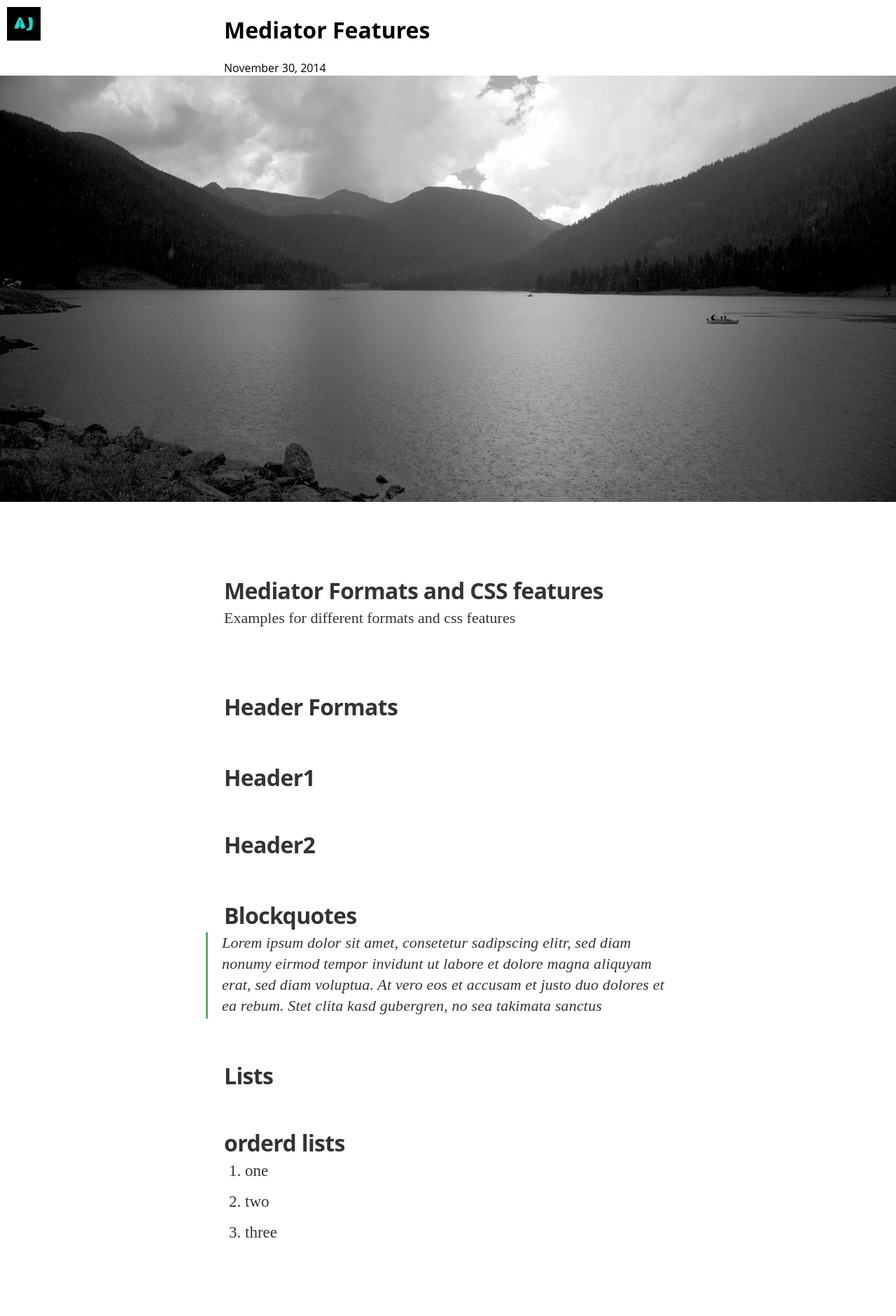
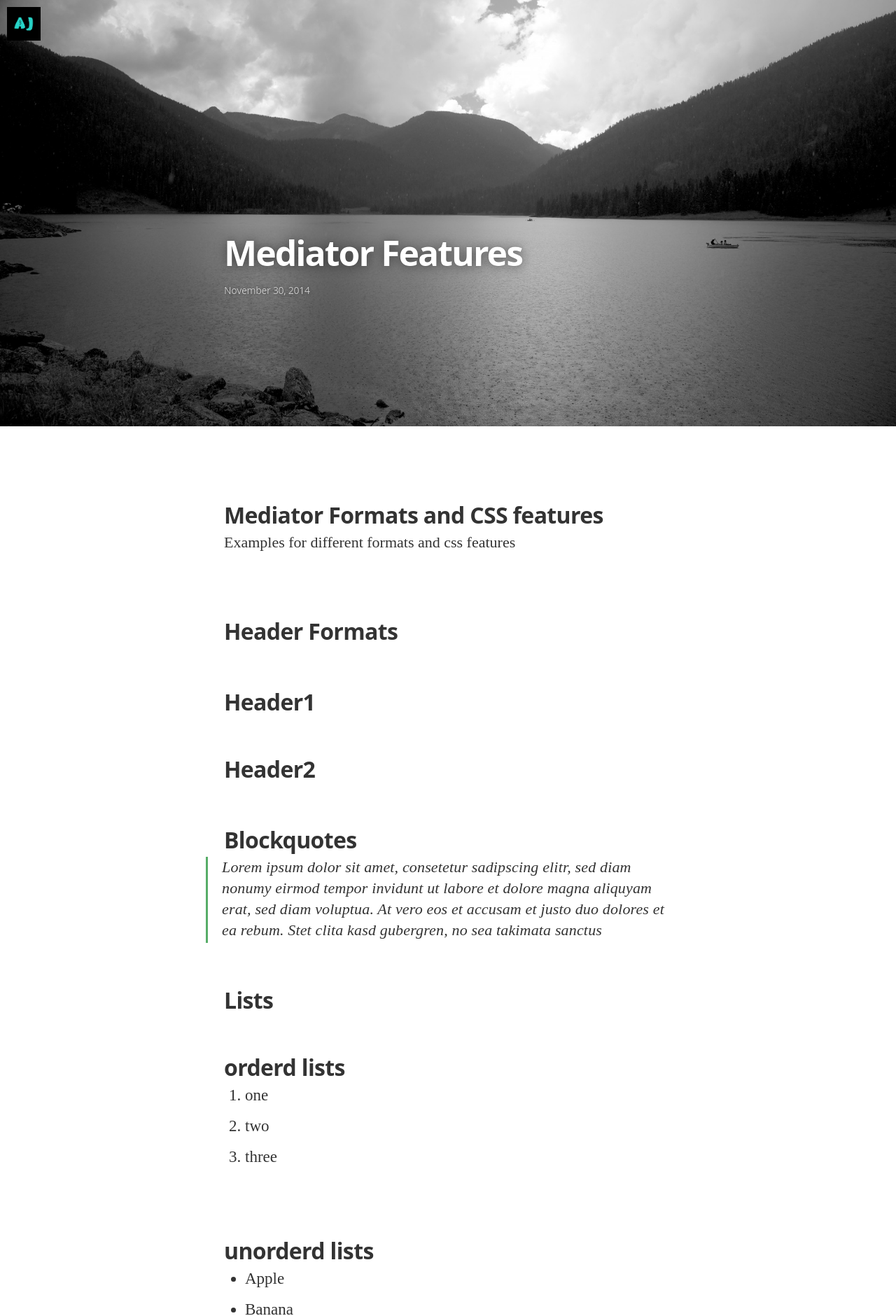
Before and after one commit to aj9045/aj9045.github.io, a Jekyll site: the page built from _posts/2014-11-30-mediator_features.md, in a window 1280 px wide. Shown: the top 1880 px of the page at 70% size. Built offline with Jekyll 4.4.1, drawn with Linux system fonts in a browser that asks for light colours; nearby versions of some CDN libraries; some web fonts are replaced; Markdown is read by kramdown in place of the engine named in the settings.

Commit message:
update sass with post layout changes by adding three classes' styles

```diff
--- a/css/main.sass
+++ b/css/main.sass
@@ -309,7 +309,7 @@
   .noarticleimage
     .post-meta
       font-family: $font-sans
-      padding-top: 30px
+      padding-top: 60px
     .post-title
       font-weight: 700
       font-style: normal
@@ -658,3 +658,28 @@
 .project-build
   border-top: black 1px solid
   clear: both
+
+.blog-post-meta
+  position: absolute
+  margin-top: 300px
+.blog-post-title
+  font-weight: 700
+  font-style: normal
+  letter-spacing: -0.04em
+  font-size: 50px
+  line-height: 1.1
+  color: #fff
+  margin-bottom: 16px
+  text-shadow: 0px 1px 16px rgba(0,0,0,0.5), 0px 0px 1px rgba(0,0,0,0.5)
+
+.blog-post-meta-text
+  color: rgba(255,255,255,0.75)
+  letter-spacing: -0.02em
+  font-weight: 400
+  font-style: normal
+  text-shadow: 0px 1px 4px rgba(0,0,0,0.25), 0px 0px 1px rgba(0,0,0,0.5)
+  font-size: 14px
+  overflow: hidden
+  font-family: $font-sans
+  white-space: nowrap
+  text-overflow: ellipsis
```
